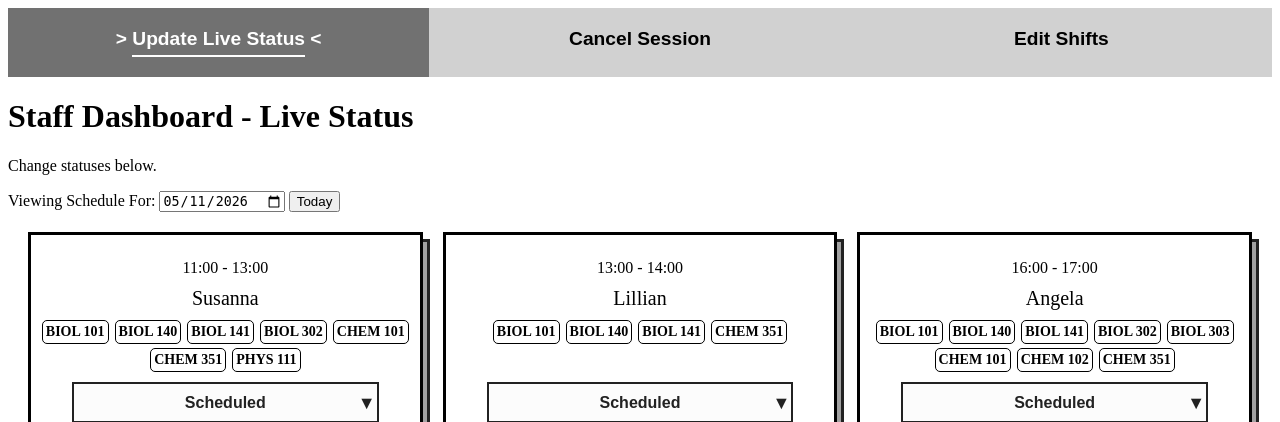
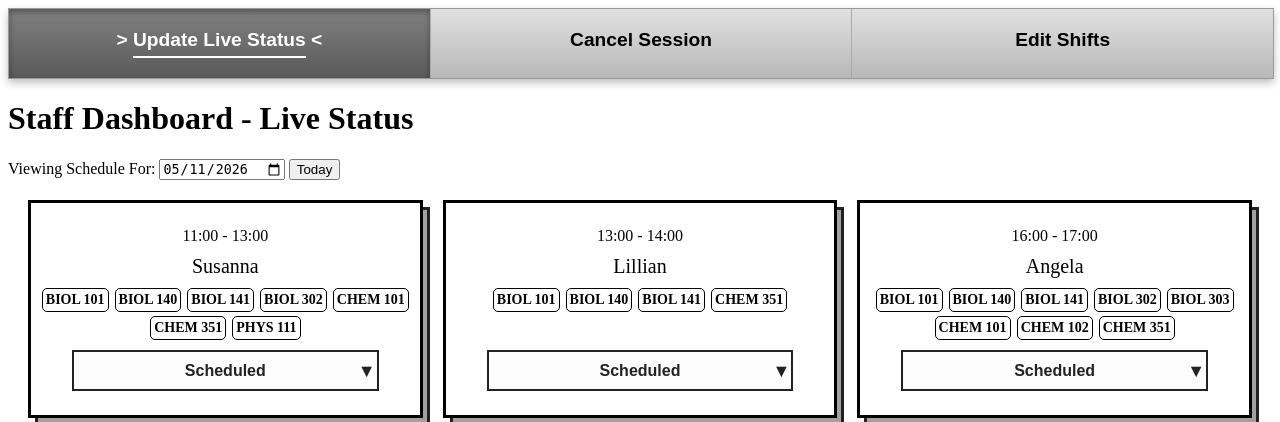
Before and after one commit to eucrasiaa/JSW-SWE-Project, a Flask app: page /staff in a window 1280 px wide. Shown: the top 422 px of the page. Run offline with Flask 3, Linux system fonts and the light colour scheme; data comes from the database, SQL or seed files in the repository; data that the repository does not hold is empty.

Commit message:
Header update to staff.html
Added some dimensionality to the header

```diff
--- a/Docker/templates/staff.html
+++ b/Docker/templates/staff.html
@@ -144,9 +144,12 @@ transform: scale(1.1) translateY(-50%) translateX(4px) rotate(180deg);
         table { width: 100%; border-collapse: collapse; margin-top: 20px; }
         th, td { border: 1px solid #ccc; padding: 10px; text-align: left; }
         th { background: #eee; }
-                .staff-header {
+
+        .staff-header {
           display: flex;
           width: 100%;
+          box-shadow: 0 4px 8px rgba(0,0,0,0.25);
+          border: 1px solid #999;
         }
 
         .staff-btn {
@@ -157,26 +160,30 @@ transform: scale(1.1) translateY(-50%) translateX(4px) rotate(180deg);
           font-family: Arial, sans-serif;
           font-weight: bold;
           font-size: 1.2rem;
-          transition: background 0.3s;
+          transition: 0.3s;
           border: none;
-          background-color:  #d1d1d1;
+          background: linear-gradient(to bottom, #e0e0e0, #b8b8b8);
           color: black;
+          border-right: 1px solid #aaa;
+        }
 
+        .staff-btn:last-child {
+          border-right: none;
         }
+
         .currPage{
-          background-color: #717171;
+          background: linear-gradient(to bottom, #808080, #5a5a5a);
           color: white;
+          box-shadow: inset 0 3px 6px rgba(0,0,0,0.35);
+        }
 
-        }
         .currPage span{
           text-decoration: none;
           border-bottom: 2px solid white;
-
           padding-bottom: 5px;
           display: inline-block;
         }
 
-        /* MODERN CSS IS SOOOO FUN I LOVE MY CONDITIONALS */
         .staff-header:hover .currPage::before,
         .staff-header:hover .currPage::after {
           opacity: 0;
@@ -219,7 +226,6 @@ transform: scale(1.1) translateY(-50%) translateX(4px) rotate(180deg);
 </template>
 
     <h1>Staff Dashboard - Live Status</h1>
-    <p>Change statuses below.</p>
 
 <div class="debug-controls">
     <label>Viewing Schedule For:</label>
```
